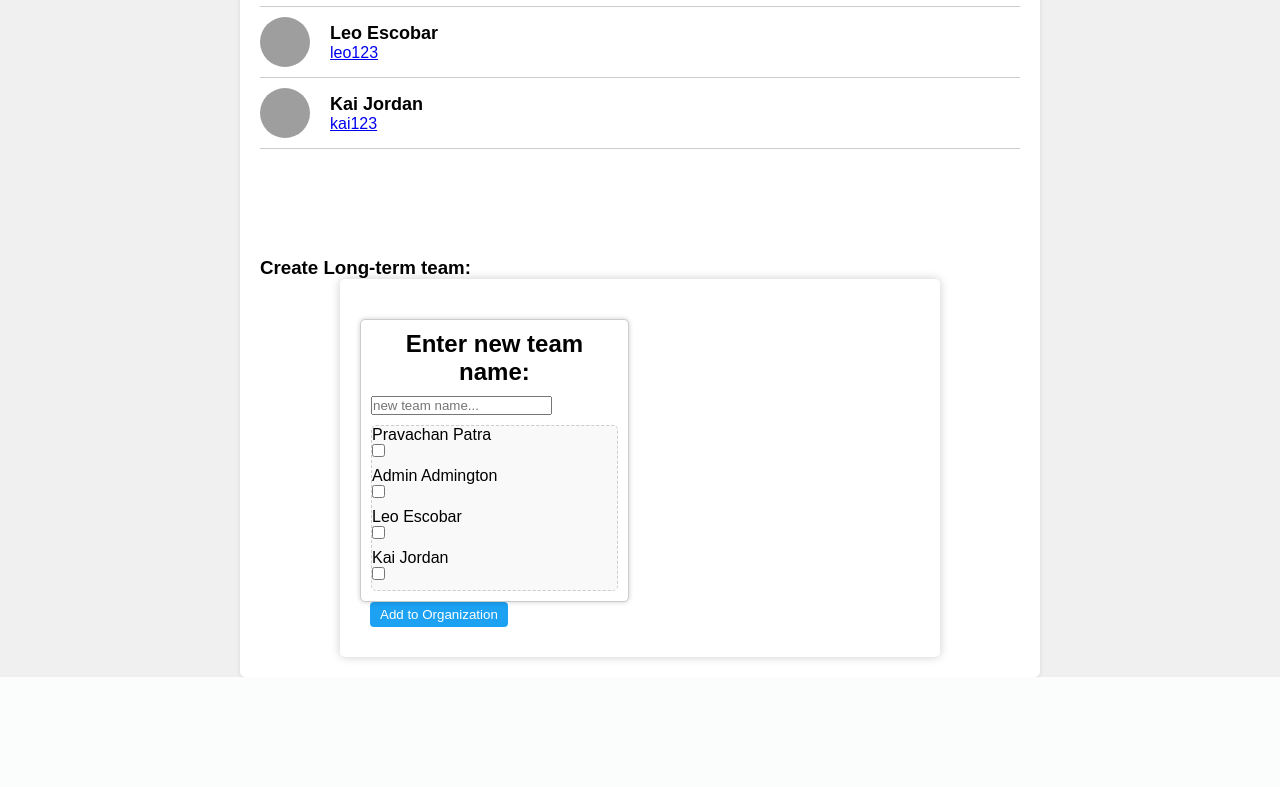
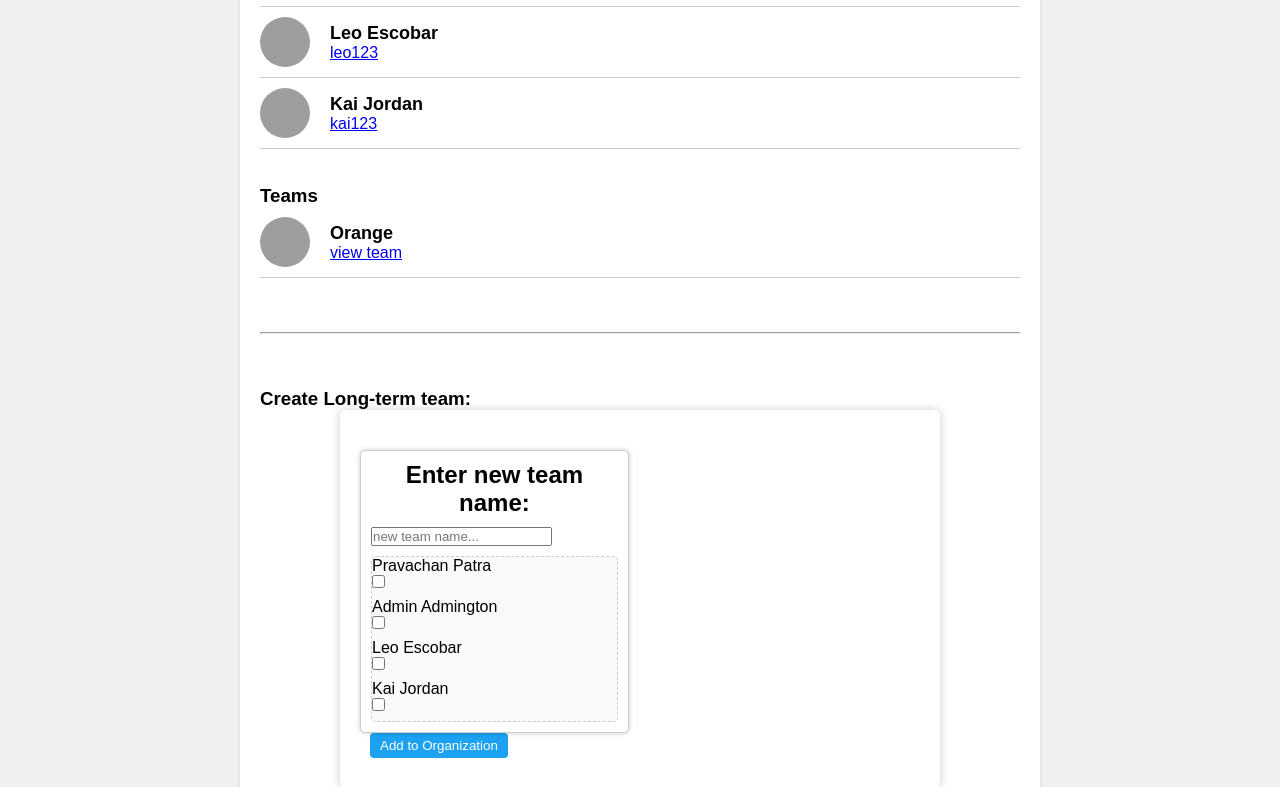
Before and after one commit to PravCoder/Cricket-Career-Sports-Management-Site, a Django app: page /view-organization/3 in a window 1280 px wide. Shown: the part 504-1291 px from the top of the page. Before the commit the page ends 1181 px from the top, so only its background shows below. Run offline with Django 3.2, Linux system fonts and the light colour scheme; data comes from the database, SQL or seed files in the repository; both versions use the stored data as it was after the commit; grey boxes are pictures that could not be loaded.

Commit message:
view all teams within a organization

```diff
--- a/mysite/base/models.py
+++ b/mysite/base/models.py
@@ -20,7 +20,7 @@ class Team(models.Model):
     games_won = models.IntegerField(default=0,null=True,blank=True)
     runs_average = models.FloatField(default=0,null=True,blank=True)
     wickets_average = models.FloatField(default=0,null=True,blank=True)
-
+    # organ
     games = models.ManyToManyField("Game", related_name="gammes", blank=True)
     temporary = models.BooleanField(default=False,null=True,blank=False)
 
--- a/mysite/base/templates/base/career.html
+++ b/mysite/base/templates/base/career.html
@@ -166,7 +166,7 @@ body {
   <ul class="team-list">
       {% for team in user.teams.all %}
         <li>
-            <img class="team-logo" src="team1.jpg" alt="Team 1 Logo">
+            <img class="team-logo" src="#" alt="Team 1 Logo">
             <div class="team-info">
                 <h3><a class="team-link" href="{% url 'team' team.id %}">{{team.name}}</a></h3>
                 <p>Organization: TBD</p>
--- a/mysite/base/templates/base/view_organization.html
+++ b/mysite/base/templates/base/view_organization.html
@@ -275,7 +275,25 @@ button[type="submit"]:hover {
         </div>
         <br>
         <br>
+        <div class="players">
+            <h3>Teams</h3>
+            <ul>
+                {% for t in org.teams.all %}
+                    <li class="player">
+                        <img src="#" alt="Player 1">
+                        <div class="player-info">
+                            <h3>{{t.name}}</h3>
+                            <p><a href="{% url 'team' t.id %}" >view team</a></p>
+
+                        </div>
+                    </li>
+                {% endfor %}
+            </ul>
+        </div>
         <br>
+        <br>
+        <br>
+        <hr>
         {% if user_in_org == True %}
         <h3>Add players to organization...</h3>
         <div class="search-container">
@@ -338,7 +356,7 @@ button[type="submit"]:hover {
                 </div>
             </div>
 
-            <button type="submit">Schedule Game</button>
+            <button type="submit" name="short-game-schedule" value="Not-None">Schedule Game</button>
         </form>
         {% endif %}
     <br>
--- a/mysite/base/views.py
+++ b/mysite/base/views.py
@@ -422,9 +422,8 @@ def view_organization(request, pk):
             add_player.org_invites.add(org_invite)
             add_player.save()
             org_invite.save()
-        # get create short-term-team form fields
-        # create both Team-obj: add all players to respective teams
-        # create Game-obj: set team1,team2,date,location,overs
+
+        # Schedule Short-Term Game within Organization
         if request.POST.get("short-game-schedule") != None:
             print(request.POST)
             # not adding Player.team.add(team) because this is short-team inside organization
@@ -474,8 +473,8 @@ def view_organization(request, pk):
             # dont set all players.team-attribute = team1
             # when user returns to home page  gmae should be in upcoming-games list because entering_stats=False
 
+        # Create Long-Term Club Team within Organization
         create_long_team = request.POST.get("create-long-term-team")
-        print(create_long_team)
         if (query == None or query=="") and create_long_team != None:
             team_name = request.POST.get("new-team-name")
             new_team = Team.objects.create(name=team_name)
```
Also changed, not shown: mysite/db.sqlite3.
